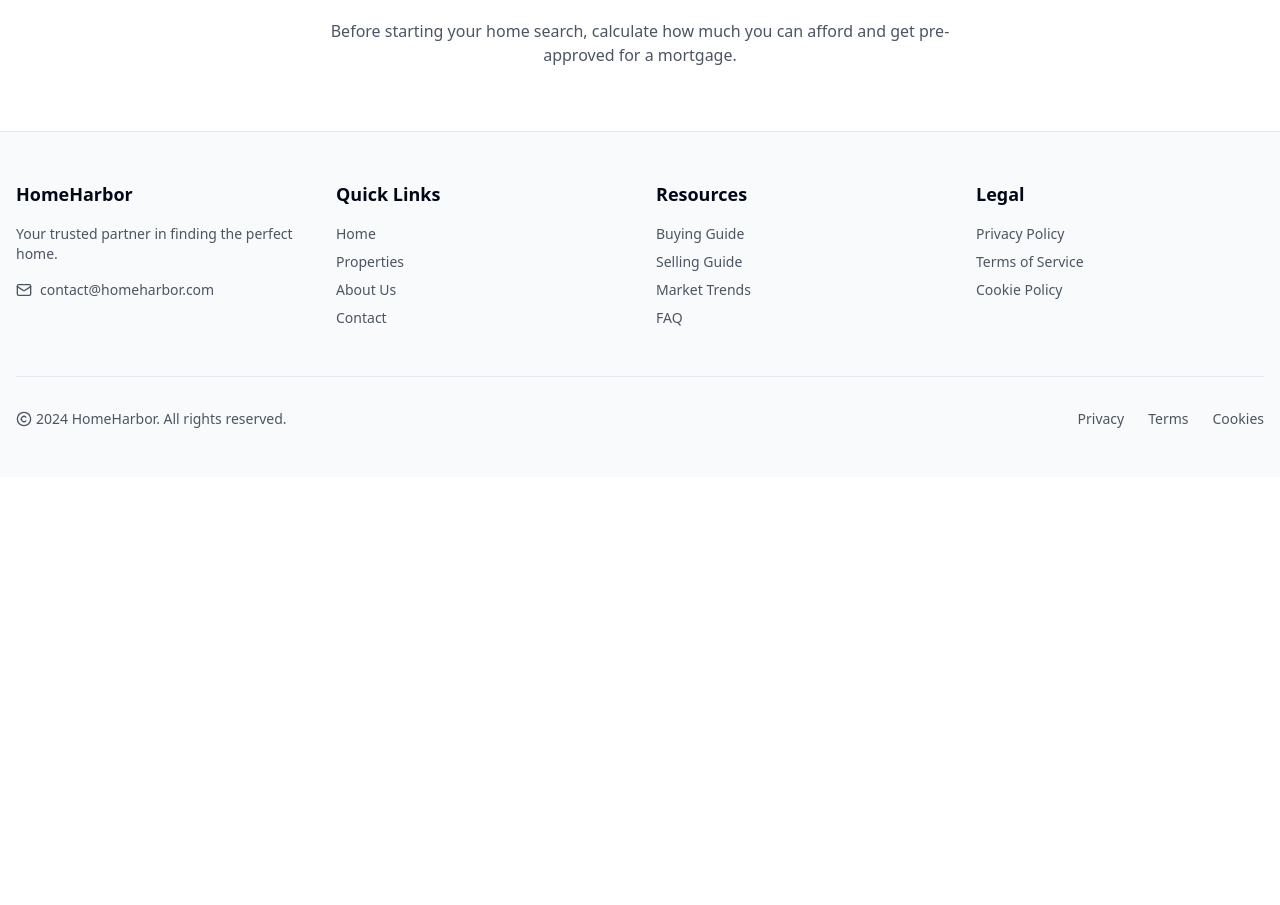
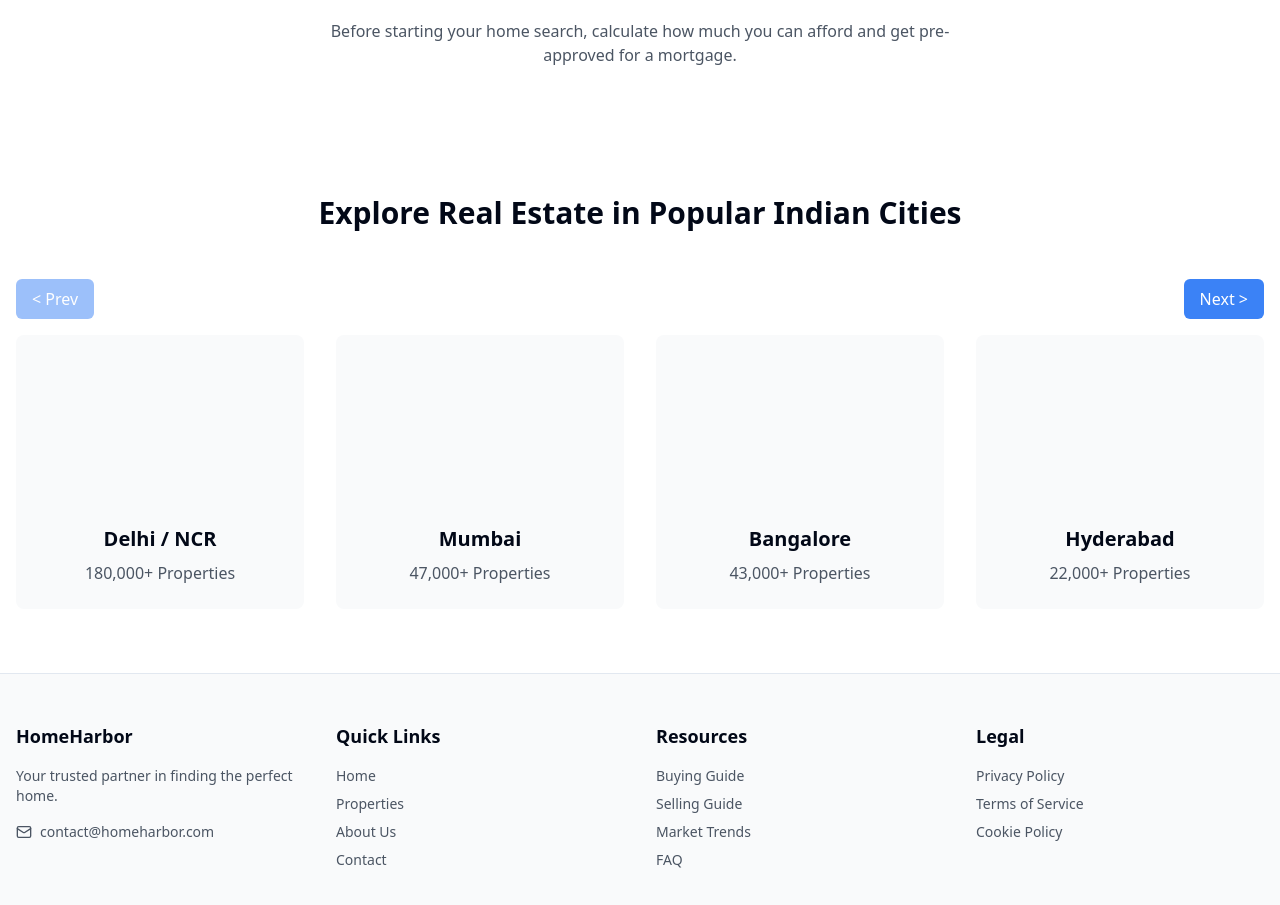
Before and after one commit to akshay0611/HomeHarbor, a React (Vite) app: page / in a window 1280 px wide. Shown: the part 2380-3285 px from the top of the page. Before the commit the page ends 2857 px from the top, so only its background shows below. Built offline with nearby package versions, Linux system fonts and the light colour scheme; no server answers.

Commit message:
Explore Real Estate

```diff
--- a/src/pages/Index.tsx
+++ b/src/pages/Index.tsx
@@ -50,6 +50,22 @@ const Index = () => {
       rating: 4,
     },
   ];
+
+  const cities = [
+    { city: "Delhi / NCR", properties: "180,000+ Properties", image: "url_to_delhi_image" },
+    { city: "Mumbai", properties: "47,000+ Properties", image: "url_to_mumbai_image" },
+    { city: "Bangalore", properties: "43,000+ Properties", image: "url_to_bangalore_image" },
+    { city: "Hyderabad", properties: "22,000+ Properties", image: "url_to_hyderabad_image" },
+    { city: "Pune", properties: "47,000+ Properties", image: "url_to_pune_image" },
+    { city: "Kolkata", properties: "27,000+ Properties", image: "url_to_kolkata_image" },
+    { city: "Chennai", properties: "31,000+ Properties", image: "url_to_chennai_image" },
+    { city: "Ahr", properties: "18,000+ Properties", image: "url_to_ahr_image" },
+    // Add more cities as needed
+  ];
+
+  const itemsPerPage = 4; // 4 cities per page
+  const totalPages = Math.ceil(cities.length / itemsPerPage);
+  const [currentPage, setCurrentPage] = useState(0);
 
   return (
     <div className="min-h-screen flex flex-col dark:bg-gray-900">
@@ -258,6 +274,40 @@ const Index = () => {
             </p>
           </div>
         </div>
+
+        {/* Explore Real Estate in Popular Indian Cities */}
+        <div className="bg-white dark:bg-gray-800 py-16">
+          <div className="container mx-auto px-4">
+            <h2 className="text-3xl font-bold text-center mb-12 dark:text-white">
+              Explore Real Estate in Popular Indian Cities
+            </h2>
+            <div className="flex justify-between items-center mb-4">
+              <button
+                onClick={() => setCurrentPage(currentPage - 1)}
+                disabled={currentPage === 0}
+                className="bg-blue-500 text-white px-4 py-2 rounded-md hover:bg-blue-600 transition duration-200 disabled:opacity-50"
+              >
+                &lt; Prev
+              </button>
+              <button
+                onClick={() => setCurrentPage(currentPage + 1)}
+                disabled={currentPage === totalPages - 1}
+                className="bg-blue-500 text-white px-4 py-2 rounded-md hover:bg-blue-600 transition duration-200 disabled:opacity-50"
+              >
+                Next &gt;
+              </button>
+            </div>
+            <div className="grid grid-cols-1 md:grid-cols-2 lg:grid-cols-4 gap-8">
+              {cities.slice(currentPage * 4, (currentPage + 1) * 4).map((item, index) => (
+                <div key={index} className="bg-gray-50 dark:bg-gray-700 rounded-lg p-6 text-center">
+                  <div className="mb-4" style={{ backgroundImage: item.image, height: '150px', backgroundSize: 'cover', borderRadius: '8px' }} />
+                  <h3 className="text-xl font-semibold mb-2 dark:text-white">{item.city}</h3>
+                  <p className="text-gray-600 dark:text-gray-300">{item.properties}</p>
+                </div>
+              ))}
+            </div>
+          </div>
+        </div>
       </main>
       <Footer />
     </div>
```
